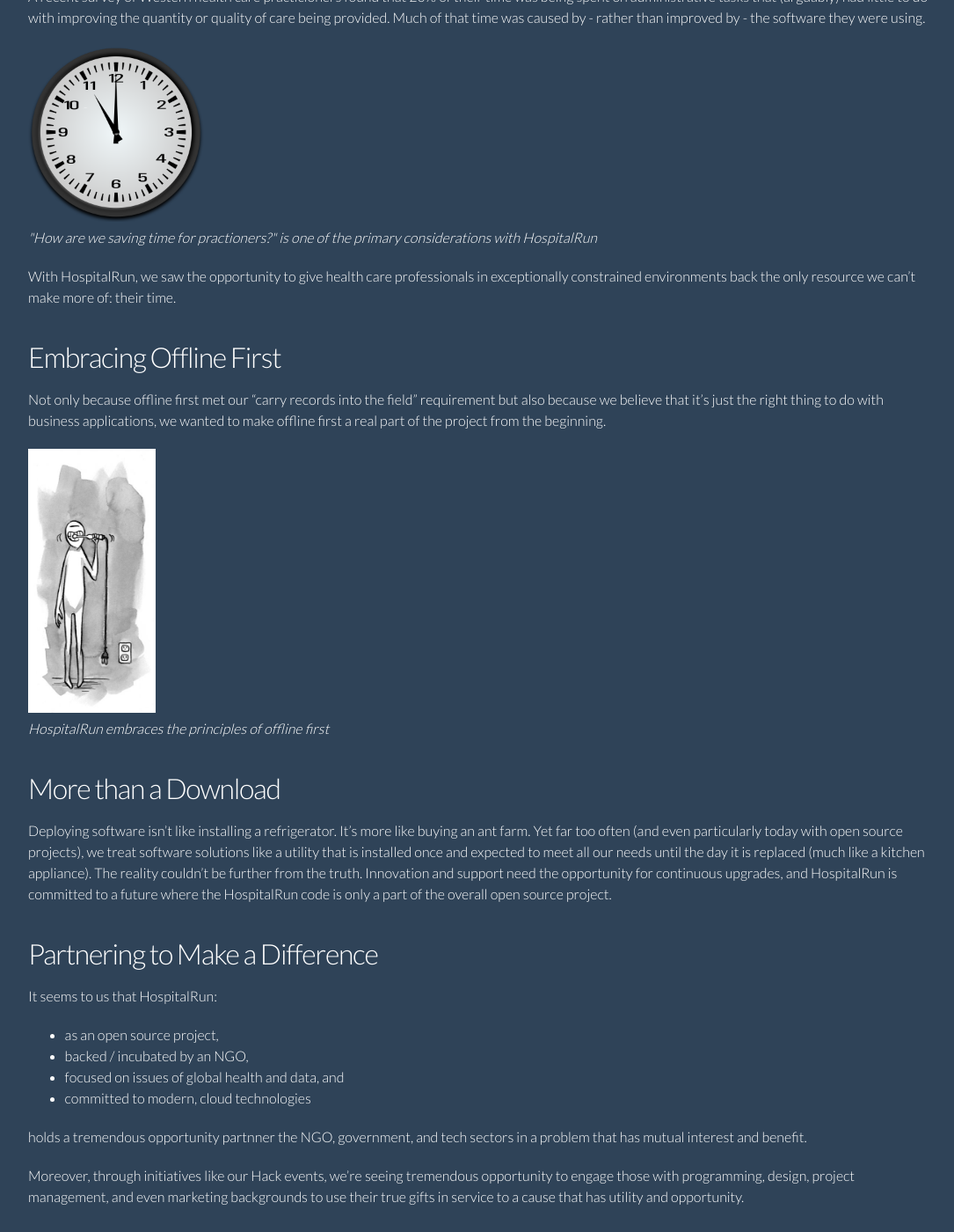
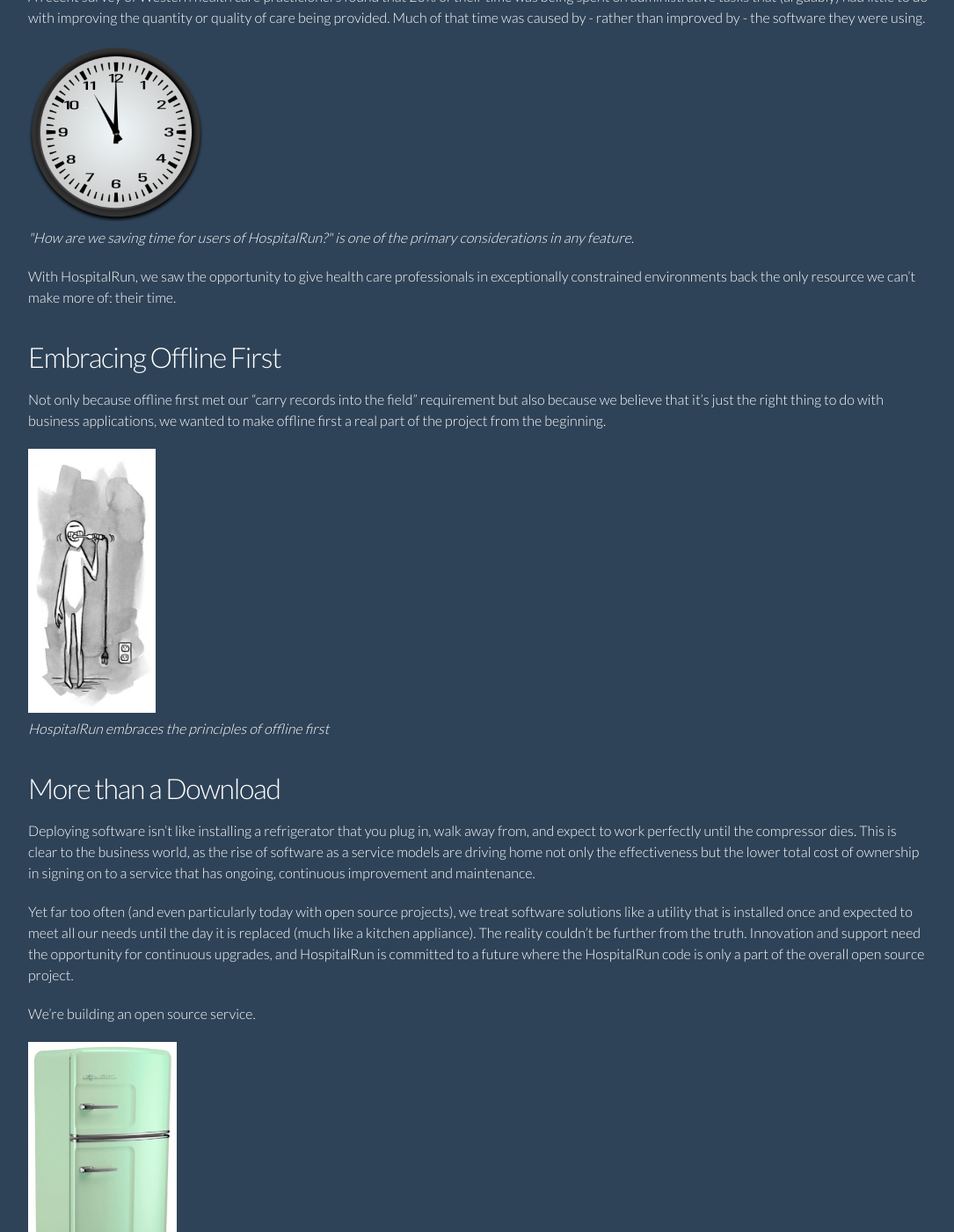
Before and after one commit to HospitalRun/hospitalrun.io, a Jekyll site: the page built from _posts/2016-06-03-why-hospitalrun.markdown, in a window 1280 px wide and 1400 px high, scrolled down 8183 px. Shown: the whole window at 88% size, without its empty margins (96-1181 px from the left). Built offline with Jekyll 4.4.1, drawn with Linux system fonts in a browser that asks for light colours; some of the changed text lies outside the part shown.

Commit message:
added more color around the refrigerator comment

```diff
--- a/_posts/2016-06-03-why-hospitalrun.markdown
+++ b/_posts/2016-06-03-why-hospitalrun.markdown
@@ -145,7 +145,7 @@ A recent survey of Western health care practicioners found that 20% of their tim
 
 <p>
   <img src="/img/11clock.png" style="max-height:200px" alt="11 o'clock, tick tock" /><br/>
-  <em>"How are we saving time for practioners?" is one of the primary considerations with HospitalRun</em>
+  <em>"How are we saving time for users of HospitalRun?" is one of the primary considerations in any feature.</em>
 </p>
 
 With HospitalRun, we saw the opportunity to give health care professionals in exceptionally constrained environments back the only resource we can't make more of: their time.
@@ -160,7 +160,16 @@ Not only because offline first met our "carry records into the field" requiremen
 </p>
 
 ## More than a Download
-Deploying software isn't like installing a refrigerator. It's more like buying an ant farm. Yet far too often (and even particularly today with open source projects), we treat software solutions like a utility that is installed once and expected to meet all our needs until the day it is replaced (much like a kitchen appliance). The reality couldn't be further from the truth. Innovation and support need the opportunity for continuous upgrades, and HospitalRun is committed to a future where the HospitalRun code is only a part of the overall open source project.
+Deploying software isn't like installing a refrigerator that you plug in, walk away from, and expect to work perfectly until the compressor dies. This is clear to the business world, as the rise of software as a service models are driving home not only the effectiveness but the lower total cost of ownership in signing on to a service that has ongoing, continuous improvement and maintenance.
+
+Yet far too often (and even particularly today with open source projects), we treat software solutions like a utility that is installed once and expected to meet all our needs until the day it is replaced (much like a kitchen appliance). The reality couldn't be further from the truth. Innovation and support need the opportunity for continuous upgrades, and HospitalRun is committed to a future where the HospitalRun code is only a part of the overall open source project.
+
+We're building an open source service.
+
+<p>
+ <img src="/img/software-refrigerator.jpg" alt="software isn't a refridgerator" style="max-height:300px" /><br/>
+ <em>Software isn't a refridgerator, so HospitalRun is building a service</em>
+</p>
 
 ## Partnering to Make a Difference
 It seems to us that HospitalRun:
```
Also changed, not shown: img/software-refrigerator.jpg (added).
